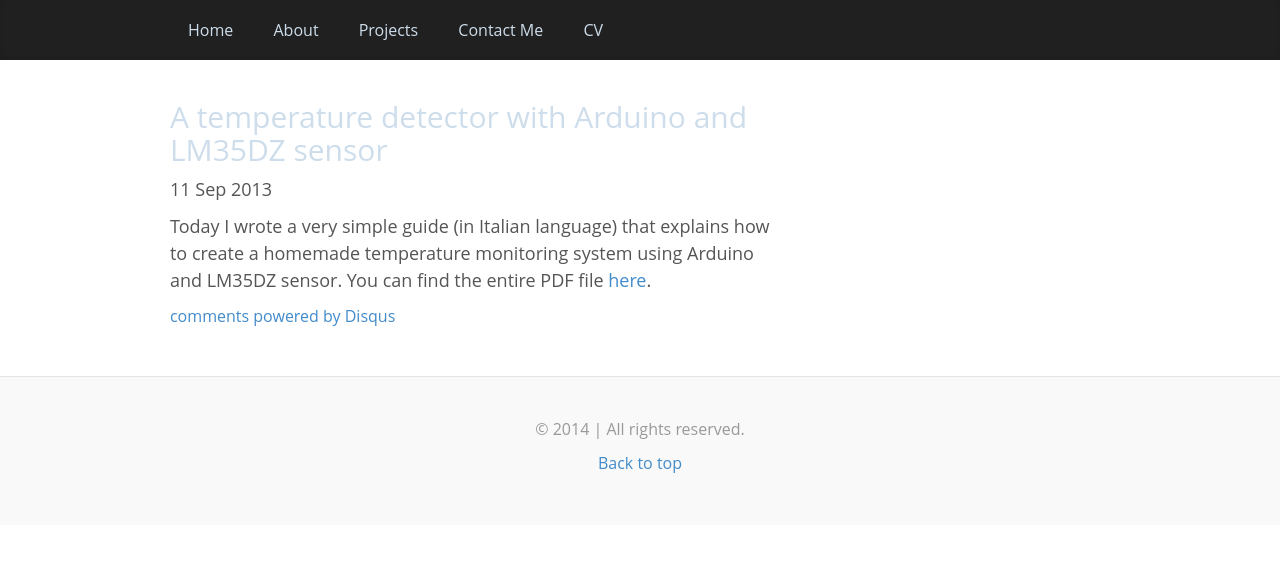
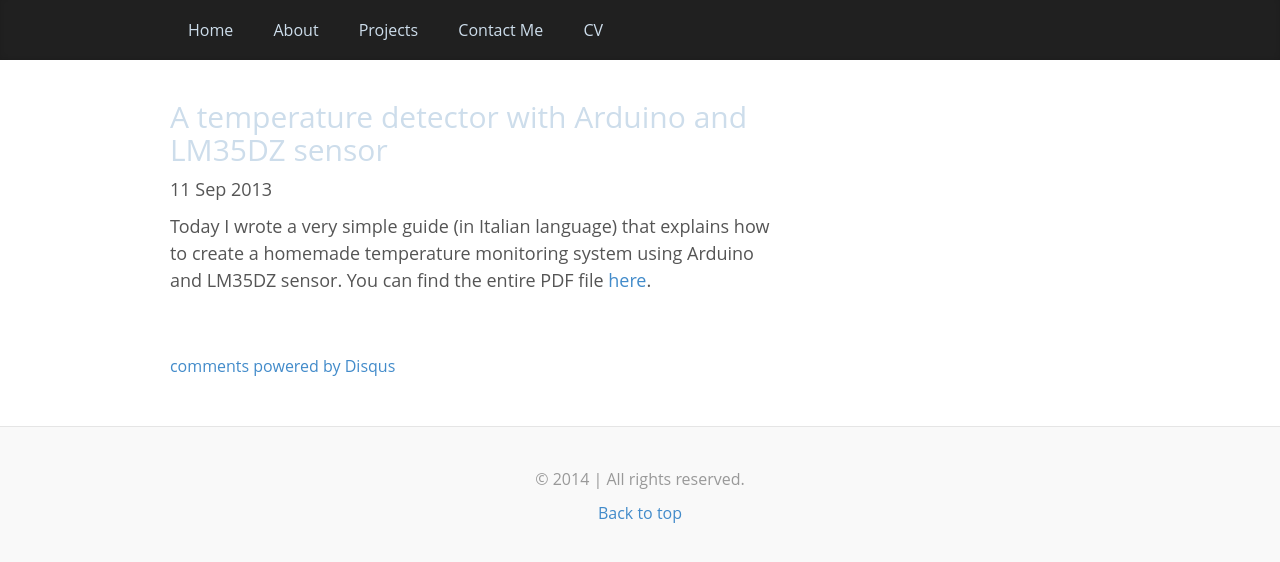
Before and after one commit to gsalvatori/salvatorigabriele.com, a Jekyll site: the page built from _posts/2013-09-11-a-temperature-detector-arduino.markdown, in a window 1280 px wide. Shown: the top 562 px of the page. Built offline with Jekyll 4.4.1, drawn with Linux system fonts in a browser that asks for light colours; nearby versions of some CDN libraries; library files that are not in the unit come from our copies; Markdown is read by kramdown in place of the engine named in the settings; comment, search, counter and statistics services are not loaded.

Commit message:
Update post.html

```diff
--- a/_layouts/post.html
+++ b/_layouts/post.html
@@ -48,14 +48,17 @@
 
       <div class="row">
 
+
         <div class="col-sm-8 blog-main">
 
+          <div class="blog-post">
 <h2>{{ page.title }}</h2>
 <p class="meta">{{ page.date | date_to_string }}</p>
 
-
+<div class="post">
 {{ content }}
-
+</div>
+          </div><!-- /.blog-post -->
 
         </div><!-- /.blog-main -->
 
```
